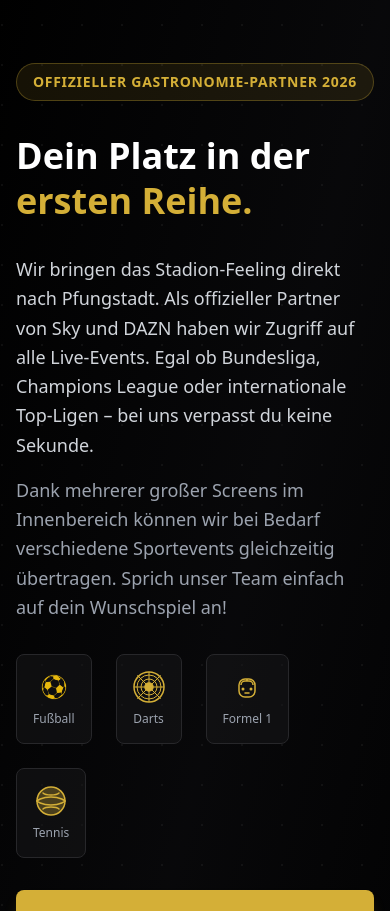
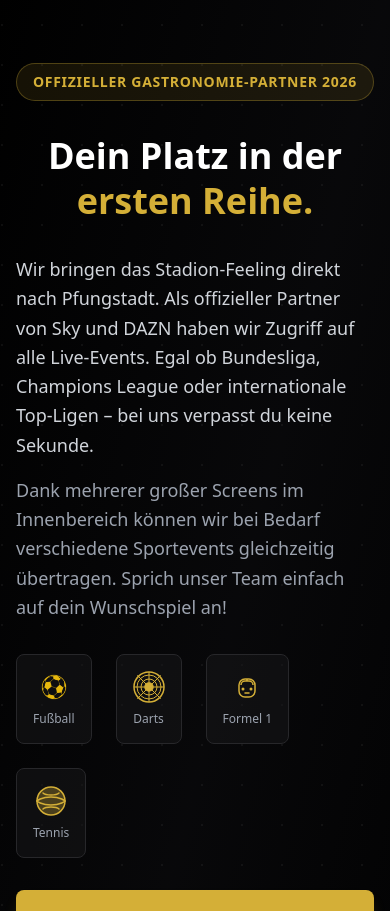
Before and after one commit to 319Webdesign/classico-sportsbar, a Next.js app: page / in a window 390 px wide. Shown: the part 2180-3091 px from the top of the page. Built offline with nearby package versions, Linux system fonts and the light colour scheme.

Commit message:
Version1.2

```diff
--- a/components/LiveSportSection.tsx
+++ b/components/LiveSportSection.tsx
@@ -146,7 +146,7 @@ export default function LiveSportSection() {
             </motion.div>
 
             {/* Headline */}
-            <h2 className="text-4xl sm:text-5xl lg:text-6xl font-bold leading-tight">
+            <h2 className="text-4xl sm:text-5xl lg:text-6xl font-bold leading-tight text-center lg:text-left">
               Dein Platz in der{' '}
               <span className="text-classico-gold">ersten Reihe.</span>
             </h2>
```
